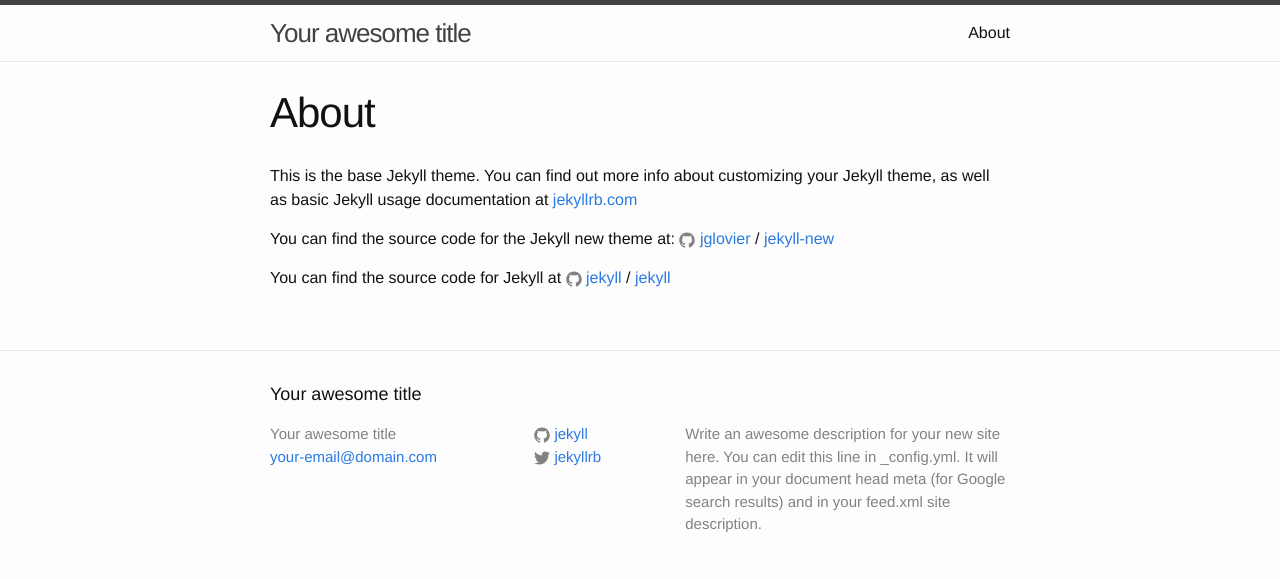
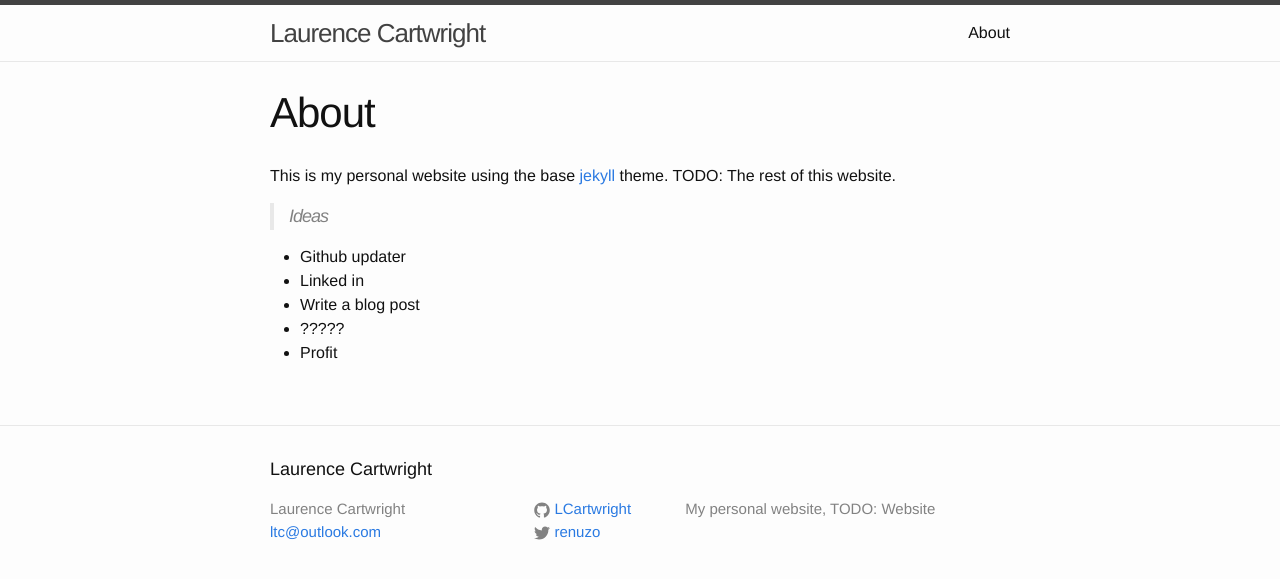
Before and after one commit to LCartwright/LCartwright.github.io, a Jekyll site: the page built from about.md, in a window 1280 px wide. Shown: the top 579 px of the page. Built offline with Jekyll 4.4.1, drawn with Linux system fonts in a browser that asks for light colours.

Commit message:
Updated to initial blog

```diff
--- a/_config.yml
+++ b/_config.yml
@@ -6,16 +6,14 @@
 # 'jekyll serve'. If you change this file, please restart the server process.
 
 # Site settings
-title: Your awesome title
-email: your-email@domain.com
-description: > # this means to ignore newlines until "baseurl:"
-  Write an awesome description for your new site here. You can edit this
-  line in _config.yml. It will appear in your document head meta (for
-  Google search results) and in your feed.xml site description.
+title: Laurence Cartwright
+email: ltc@outlook.com
+description: >
+  My personal website, TODO: Website
 baseurl: "" # the subpath of your site, e.g. /blog
 url: "http://yourdomain.com" # the base hostname & protocol for your site
-twitter_username: jekyllrb
-github_username:  jekyll
+twitter_username: renuzo
+github_username:  LCartwright
 
 # Build settings
 markdown: kramdown
--- a/about.md
+++ b/about.md
@@ -4,12 +4,12 @@ title: About
 permalink: /about/
 ---
 
-This is the base Jekyll theme. You can find out more info about customizing your Jekyll theme, as well as basic Jekyll usage documentation at [jekyllrb.com](http://jekyllrb.com/)
+This is my personal website using the base [jekyll](http://jekyllrb.com/) theme. TODO: The rest of this website.
 
-You can find the source code for the Jekyll new theme at:
-{% include icon-github.html username="jglovier" %} /
-[jekyll-new](https://github.com/jglovier/jekyll-new)
+> Ideas
 
-You can find the source code for Jekyll at
-{% include icon-github.html username="jekyll" %} /
-[jekyll](https://github.com/jekyll/jekyll)
+* 	Github updater
+* 	Linked in
+* 	Write a blog post
+* 	?????
+* 	Profit
```
Also changed, not shown: _posts/2015-11-24-make-a-post.markdown (added, +7 -0 lines), _posts/2015-11-24-welcome-to-jekyll.markdown (deleted, +0 -25 lines), 1 other file.
